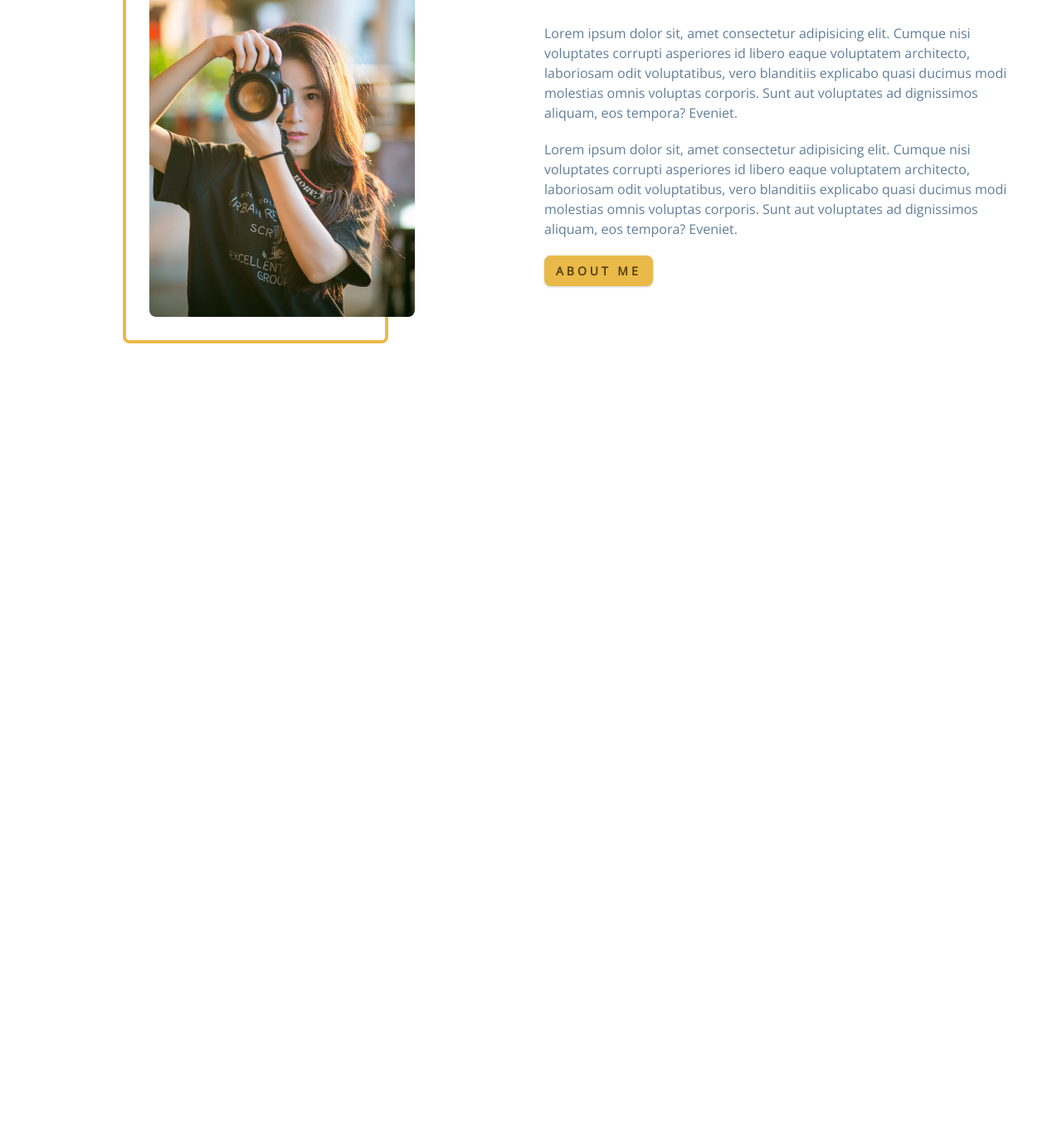
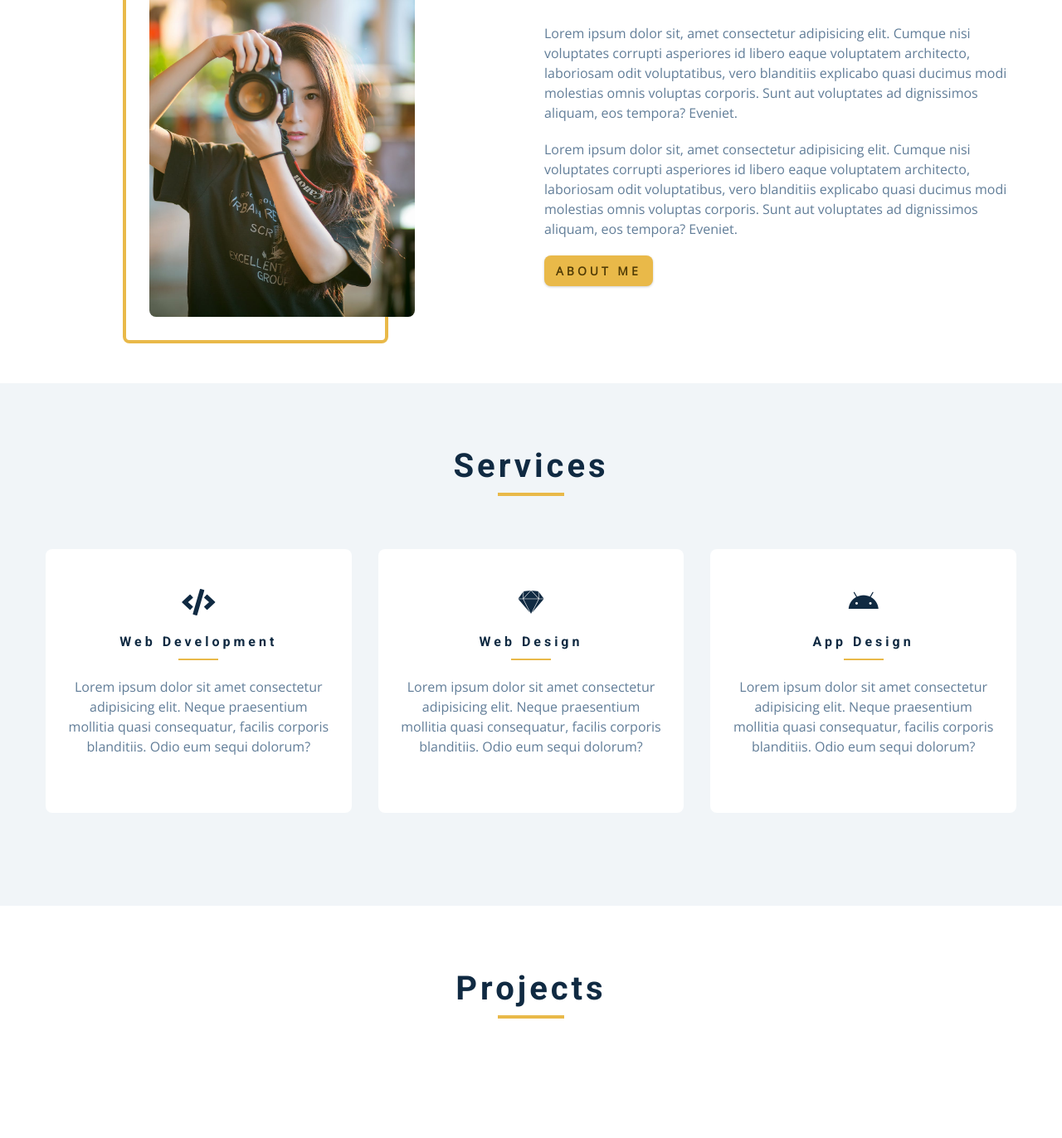
Before and after one commit to alasgar88/porftfolio_project, a plain HTML site: page index.html in a window 1280 px wide. Shown: the part 978-2350 px from the top of the page at 83% size. Before the commit the page ends 1440 px from the top, so only its background shows below. Drawn offline with nearby package versions, Linux system fonts and the light colour scheme.

Commit message:
services

```diff
--- a/css/styles.css
+++ b/css/styles.css
@@ -178,6 +178,10 @@ p {
 .section-title {
   margin-bottom: 4rem;
   text-align: center;
+}
+
+.bg-grey {
+  background: var(--clr-grey-10);
 }
 
 /*
@@ -459,6 +463,56 @@ Services
 */
 /* small screen layout setup */
 /* bg-grey in globals */
+.service {
+  background: var(--clr-white);
+  padding: 3rem 1.5rem;
+  margin-bottom: 2rem;
+  border-radius: var(--radius);
+  text-align: center;
+  transition: var(--transition);
+}
+
+.service-icon {
+  font-size: 2rem;
+  margin-bottom: 1.5rem;
+}
+
+.service .underline {
+  width: 3rem;
+  height: 0.12rem;
+  transition: var(--transition);
+}
+
+.service p {
+  transition: var(--transition);
+}
+
+.service:hover {
+  background: var(--clr-primary-5);
+  color: var(--clr-white);
+}
+
+.service:hover p {
+  color: var(--clr-white);
+}
+
+.service:hover .underline {
+  background: var(--clr-white);
+}
+
+@media screen and (min-width: 676px) {
+  .services-center {
+    display: grid;
+    grid-template-columns: 1fr 1fr;
+    column-gap: 2rem;
+  }
+}
+
+@media screen and (min-width: 992px) {
+  .services-center {
+    grid-template-columns: 1fr 1fr 1fr;
+  }
+}
 
 /*
 ===============
--- a/index.html
+++ b/index.html
@@ -180,10 +180,59 @@
     </section>
     <!-- end of about -->
     <!-- services -->
-
+    <section class="section bg-grey">
+      <!-- section title -->
+      <div class="section-title">
+        <h2>services</h2>
+        <div class="underline"></div>
+      </div>
+      <!-- end of section title -->
+      <div class="section-center services-center">
+        <!-- single service -->
+        <article class="service">
+          <i class="fas fa-code service-icon"></i>
+          <h4>web development</h4>
+          <div class="underline"></div>
+          <p>
+            Lorem ipsum dolor sit amet consectetur adipisicing elit. Neque
+            praesentium mollitia quasi consequatur, facilis corporis blanditiis.
+            Odio eum sequi dolorum?
+          </p>
+        </article>
+        <!-- end of single service -->
+        <!-- single service -->
+        <article class="service">
+          <i class="fab fa-sketch service-icon"></i>
+          <h4>web design</h4>
+          <div class="underline"></div>
+          <p>
+            Lorem ipsum dolor sit amet consectetur adipisicing elit. Neque
+            praesentium mollitia quasi consequatur, facilis corporis blanditiis.
+            Odio eum sequi dolorum?
+          </p>
+        </article>
+        <!-- end of single service -->
+        <!-- single service -->
+        <article class="service">
+          <i class="fab fa-android service-icon"></i>
+          <h4>app design</h4>
+          <div class="underline"></div>
+          <p>
+            Lorem ipsum dolor sit amet consectetur adipisicing elit. Neque
+            praesentium mollitia quasi consequatur, facilis corporis blanditiis.
+            Odio eum sequi dolorum?
+          </p>
+        </article>
+        <!-- end of single service -->
+      </div>
+    </section>
     <!-- end of services -->
     <!-- projects -->
-
+    <section class="section projects">
+      <div class="section-title">
+        <h2>projects</h2>
+        <div class="underline"></div>
+    </section>
     <!-- end of projects -->
     <!-- connect -->
 
```
